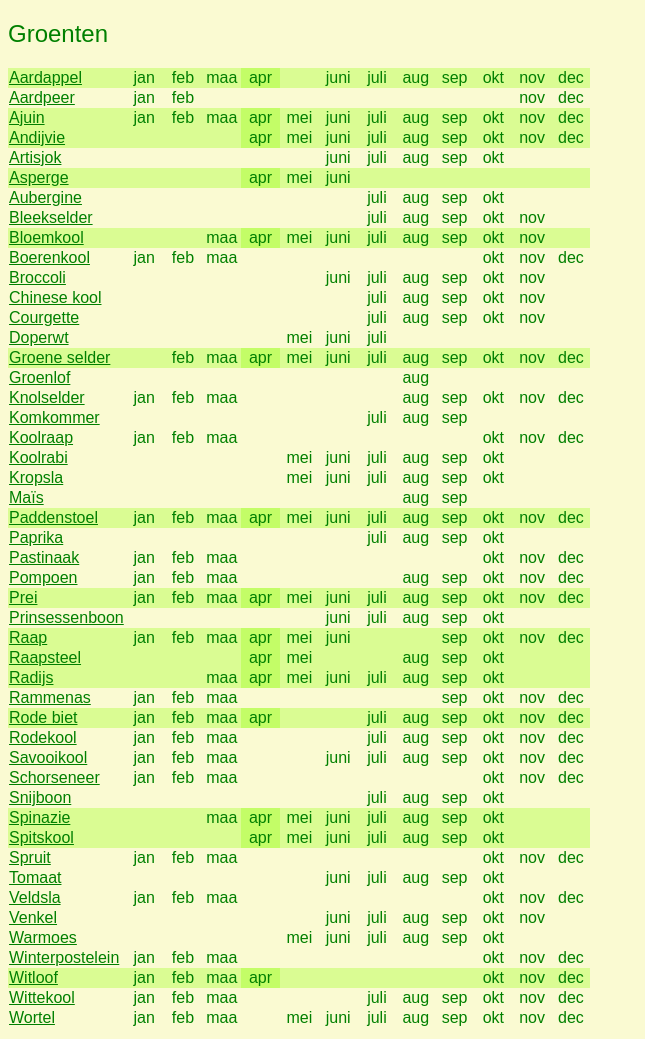
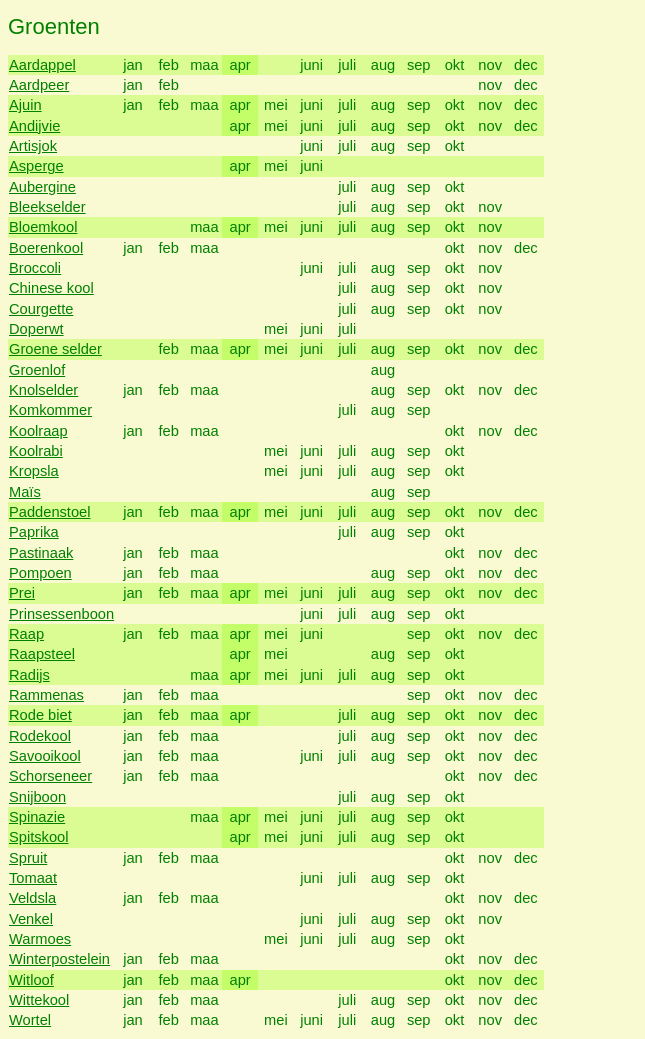
Before and after one commit to tommy-carlier/etc.tcx.be, a Jekyll site: the page seizoen/index.html, which Jekyll copies as it is, in a window 1280 px wide. Shown: the whole page, without its empty margins (0-645 px from the left). Built offline with Jekyll 4.4.1, drawn with Linux system fonts in a browser that asks for light colours.

Commit message:
Tweak style (both screen and print)

```diff
--- a/seizoen/index.html
+++ b/seizoen/index.html
@@ -3,7 +3,7 @@
 <meta charset=utf-8>
 <title>Seizoenskalender</title>
 <style>
-html { font-family: sans-serif; background: lightgoldenrodyellow; color: green; }
+html { font: normal 11pt/125% sans-serif; background: lightgoldenrodyellow; color: green; }
 h1 { font-weight: normal; }
 a { color: green; }
 a:visited { color: darkgreen; }
@@ -12,7 +12,7 @@ th { font-weight: normal; text-align: left; }
 td { width: 2.3em; text-align: center; }
 .selected, .current { background: rgba(143, 255, 0, 0.3); }
 @media print {
-  html { color: #000; background: none; }
+  html, a, .selected, .current { color: #000; background: none; text-decoration: none; }
 }
 @media screen and (prefers-color-scheme: dark) {
   html { background: darkgreen; color: lightgoldenrodyellow; }
```
